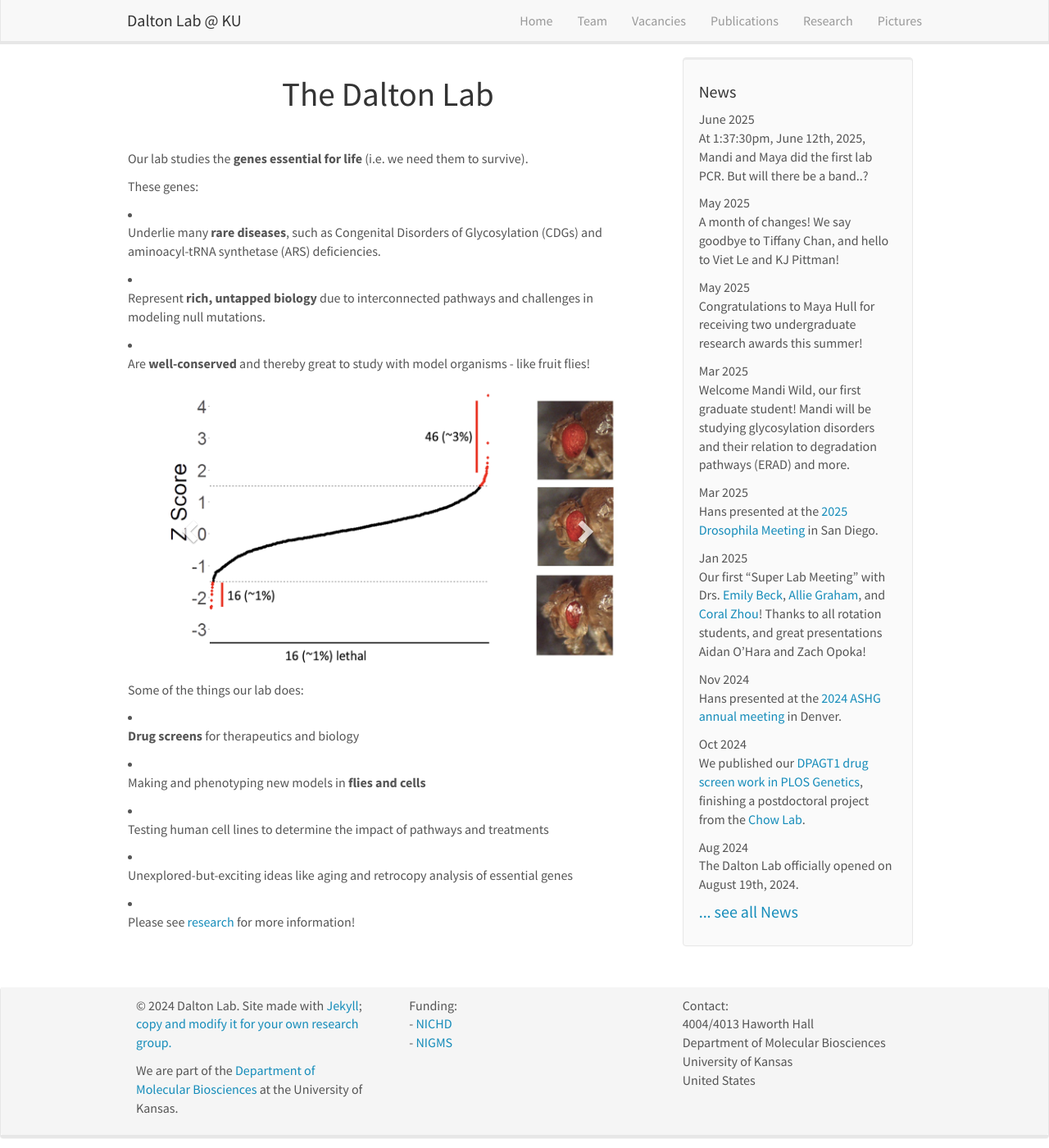
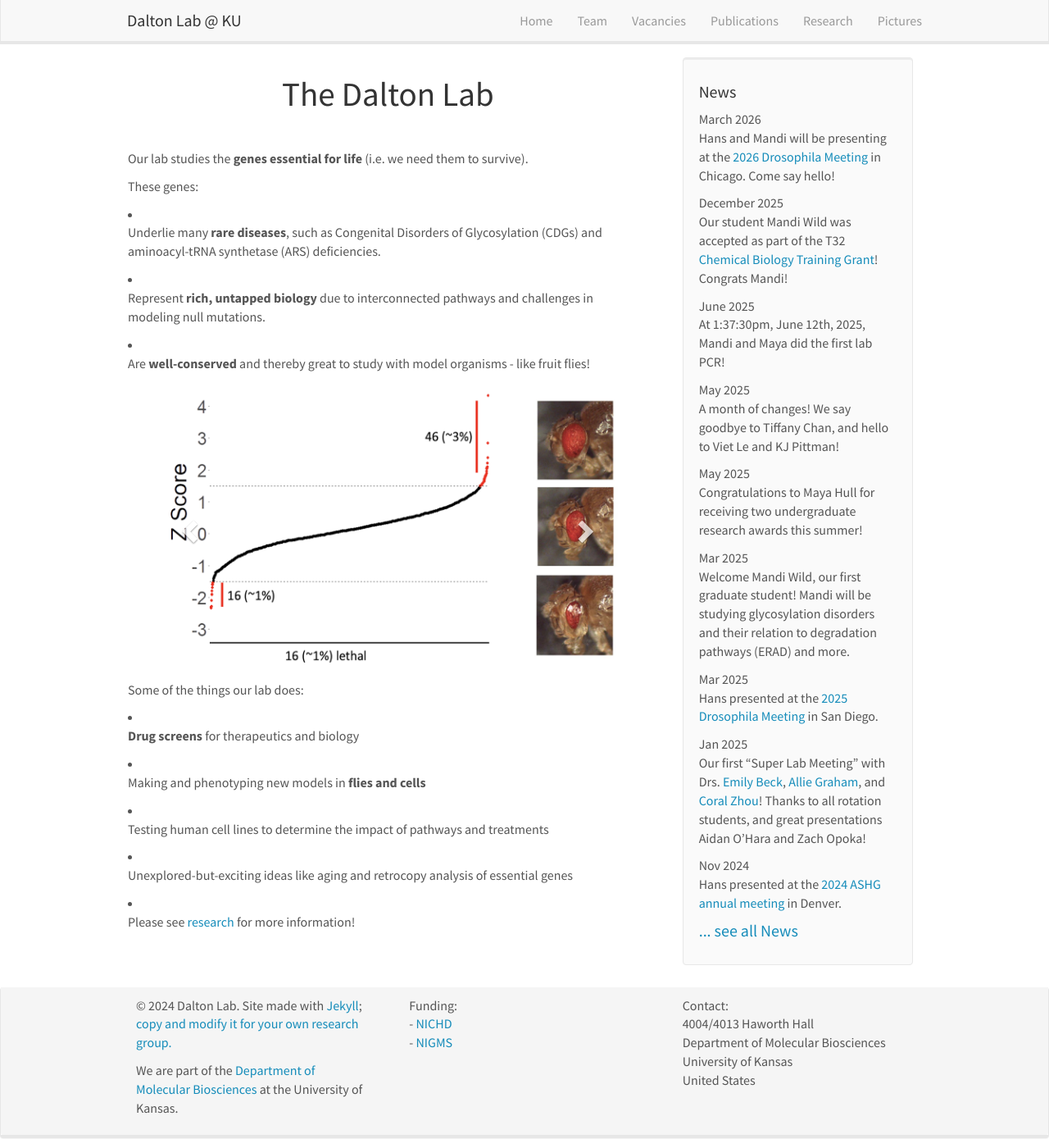
Before and after one commit to hansmdalton/hansmdalton.github.io, a Jekyll site: the page built from _pages/home.md, in a window 1280 px wide and 1400 px high. Shown: the whole window at 82% size. Built offline with Jekyll 4.4.1, drawn with Linux system fonts in a browser that asks for light colours; nearby versions of some CDN libraries.

Commit message:
Update news entries for 2025 and 2026

```diff
--- a/_data/news.yml
+++ b/_data/news.yml
@@ -1,5 +1,11 @@
+- date: March 2026
+  headline: Hans and Mandi will be presenting at the <a href="https://genetics-gsa.org/drosophila/">2026 Drosophila Meeting</a> in Chicago. Come say hello!
+
+- date: December 2025
+  headline: Our student Mandi Wild was accepted as part of the T32 <a href="https://chembio.ku.edu/">Chemical Biology Training Grant</a>! Congrats Mandi!
+
 - date: June 2025
-  headline: At 1:37:30pm, June 12th, 2025, Mandi and Maya did the first lab PCR. But will there be a band..?
+  headline: At 1:37:30pm, June 12th, 2025, Mandi and Maya did the first lab PCR!
 
 - date: May 2025
   headline: A month of changes! We say goodbye to Tiffany Chan, and hello to Viet Le and KJ Pittman!
```
